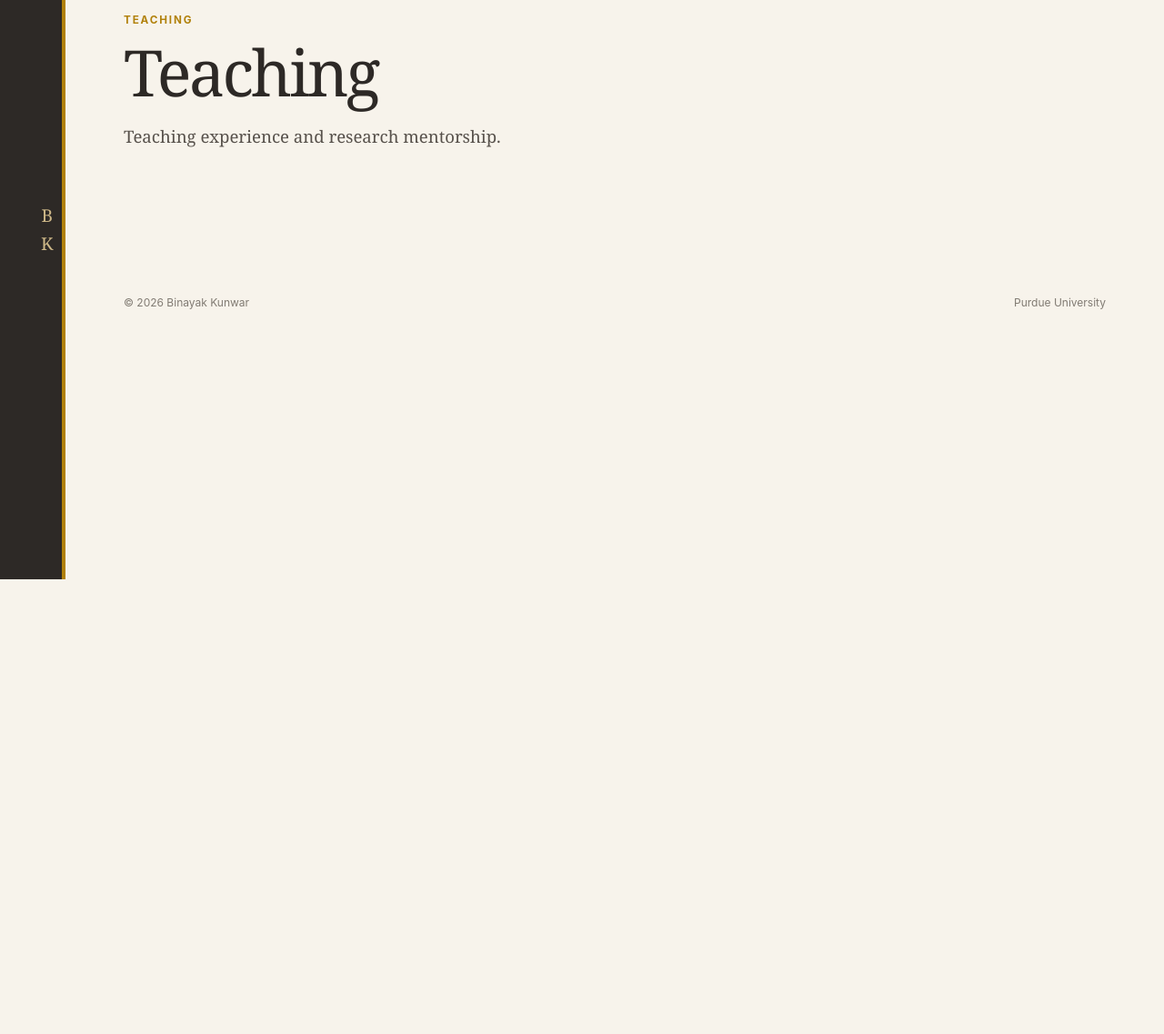
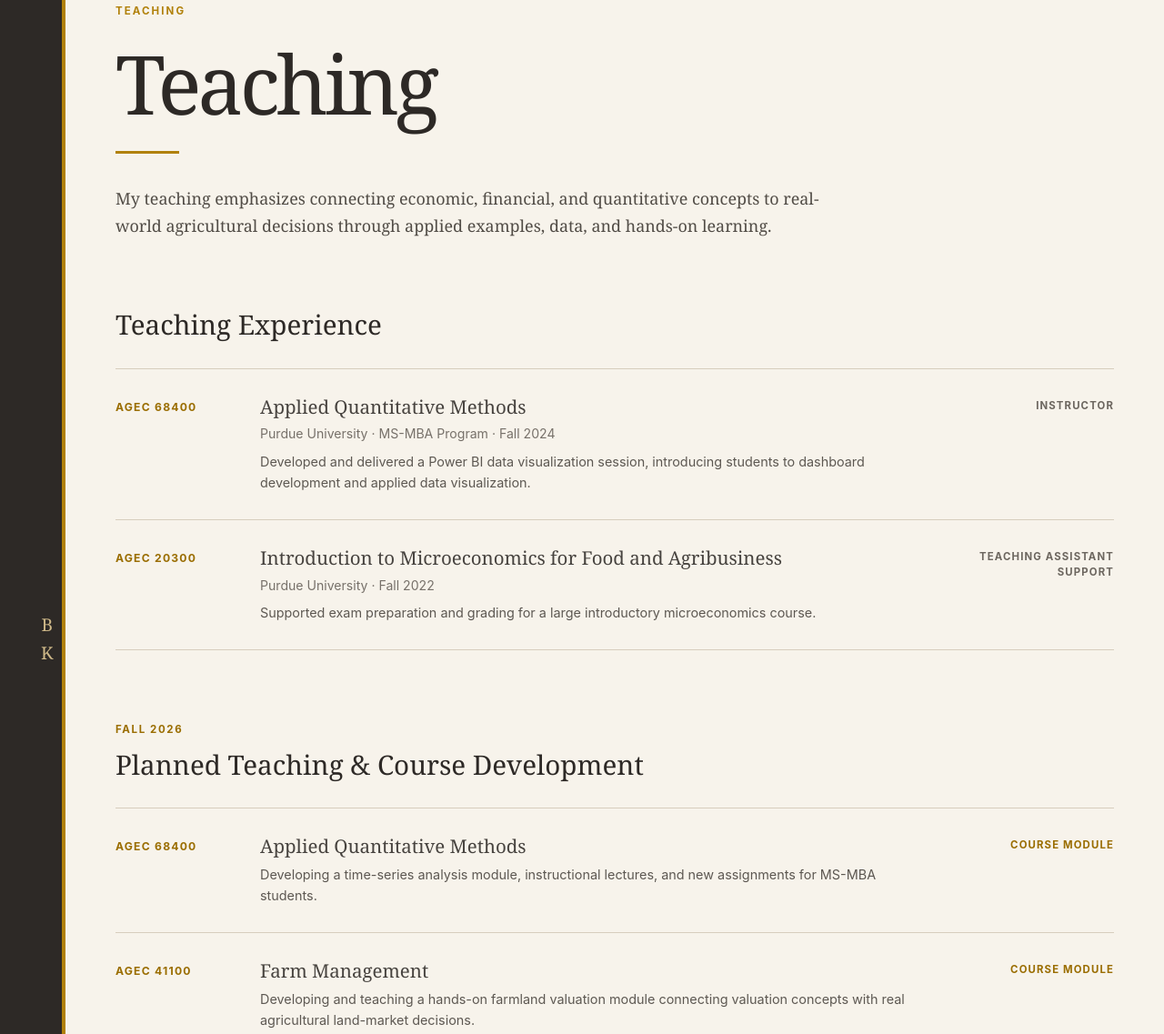
Before and after one commit to binayakkunwar/binayakkunwar.github.io, a plain HTML site: page teaching.html in a window 1280 px wide. Shown: the part 163-1300 px from the top of the page at 91% size. Before the commit the page ends 800 px from the top, so only its background shows below. Drawn offline with Linux system fonts and the light colour scheme.

Commit message:
Revise teaching.html for improved content and structure
Updated the teaching.html file to enhance structure and content, including teaching experience and future course development sections.

```diff
--- a/teaching.html
+++ b/teaching.html
@@ -1 +1,304 @@
-<!doctype html><html lang="en"><head><meta charset="utf-8"><meta name="viewport" content="width=device-width,initial-scale=1"><title>Teaching | Binayak Kunwar</title><link rel="stylesheet" href="styles.css"></head><body><div class="site"><aside class="rail"><div class="rail-mark"></div></aside><div class="main"><header class="header"><a class="brand" href="/">Binayak Kunwar</a><nav class="nav"><a href="about.html">About</a><a href="Binayak_CV%20(1).pdf">CV</a><a href="research.html">Research</a><a href="outreach.html">Outreach</a><a class="active" href="teaching.html">Teaching</a></nav></header><main class="inner"><p class="eyebrow">Teaching</p><h1 class="page-title">Teaching</h1><p class="page-lead">Teaching experience and research mentorship.</p></main><footer class="footer"><span>© 2026 Binayak Kunwar</span><span>Purdue University</span></footer></div></div></body></html>
+<!doctype html>
+<html lang="en">
+
+<head>
+  <meta charset="utf-8">
+  <meta name="viewport" content="width=device-width, initial-scale=1">
+
+  <title>Teaching | Binayak Kunwar</title>
+
+  <link rel="stylesheet" href="styles.css?v=9">
+</head>
+
+
+<body>
+
+  <div class="site">
+
+
+    <!-- LEFT RAIL -->
+    <aside class="rail" aria-hidden="true">
+      <div class="rail-mark"></div>
+    </aside>
+
+
+    <div class="main">
+
+
+      <!-- HEADER -->
+      <header class="header">
+
+        <a class="brand" href="/">
+          Binayak Kunwar
+        </a>
+
+
+        <nav class="nav">
+
+          <a href="about.html">
+            About
+          </a>
+
+          <a href="Binayak_CV%20(1).pdf"
+             target="_blank">
+            CV
+          </a>
+
+          <a href="research.html">
+            Research
+          </a>
+
+          <a href="outreach.html">
+            Outreach
+          </a>
+
+          <a class="active" href="teaching.html">
+            Teaching
+          </a>
+
+        </nav>
+
+      </header>
+
+
+
+      <!-- TEACHING PAGE -->
+      <main class="teaching-page">
+
+
+        <!-- INTRO -->
+        <section class="teaching-intro">
+
+          <p class="teaching-eyebrow">
+            Teaching
+          </p>
+
+          <h1 class="teaching-heading">
+            Teaching
+          </h1>
+
+          <div class="teaching-rule"></div>
+
+          <p class="teaching-description">
+            My teaching emphasizes connecting economic, financial, and
+            quantitative concepts to real-world agricultural decisions through
+            applied examples, data, and hands-on learning.
+          </p>
+
+        </section>
+
+
+
+        <!-- ==================================================
+             TEACHING EXPERIENCE
+             ================================================== -->
+
+        <section class="teaching-section">
+
+          <h2 class="teaching-section-title">
+            Teaching Experience
+          </h2>
+
+
+          <!-- AGEC 684 -->
+          <article class="teaching-row">
+
+            <div class="teaching-course">
+              AGEC 68400
+            </div>
+
+            <div class="teaching-content">
+
+              <h3 class="teaching-title">
+                Applied Quantitative Methods
+              </h3>
+
+              <p class="teaching-meta">
+                Purdue University · MS-MBA Program · Fall 2024
+              </p>
+
+              <p class="teaching-detail">
+                Developed and delivered a Power BI data visualization session,
+                introducing students to dashboard development and applied data
+                visualization.
+              </p>
+
+            </div>
+
+            <div class="teaching-role">
+              Instructor
+            </div>
+
+          </article>
+
+
+
+          <!-- AGEC 203 -->
+          <article class="teaching-row">
+
+            <div class="teaching-course">
+              AGEC 20300
+            </div>
+
+            <div class="teaching-content">
+
+              <h3 class="teaching-title">
+                Introduction to Microeconomics for Food and Agribusiness
+              </h3>
+
+              <p class="teaching-meta">
+                Purdue University · Fall 2022
+              </p>
+
+              <p class="teaching-detail">
+                Supported exam preparation and grading for a large introductory
+                microeconomics course.
+              </p>
+
+            </div>
+
+            <div class="teaching-role">
+              Teaching Assistant Support
+            </div>
+
+          </article>
+
+        </section>
+
+
+
+        <!-- ==================================================
+             FALL 2026
+             ================================================== -->
+
+        <section class="teaching-section teaching-future">
+
+          <div class="teaching-section-header">
+
+            <div>
+
+              <p class="teaching-small-label">
+                Fall 2026
+              </p>
+
+              <h2 class="teaching-section-title">
+                Planned Teaching &amp; Course Development
+              </h2>
+
+            </div>
+
+          </div>
+
+
+
+          <!-- AGEC 684 -->
+          <article class="teaching-row">
+
+            <div class="teaching-course">
+              AGEC 68400
+            </div>
+
+            <div class="teaching-content">
+
+              <h3 class="teaching-title">
+                Applied Quantitative Methods
+              </h3>
+
+              <p class="teaching-detail">
+                Developing a time-series analysis module, instructional
+                lectures, and new assignments for MS-MBA students.
+              </p>
+
+            </div>
+
+            <div class="teaching-role planned">
+              Course Module
+            </div>
+
+          </article>
+
+
+
+          <!-- AGEC 411 -->
+          <article class="teaching-row">
+
+            <div class="teaching-course">
+              AGEC 41100
+            </div>
+
+            <div class="teaching-content">
+
+              <h3 class="teaching-title">
+                Farm Management
+              </h3>
+
+              <p class="teaching-detail">
+                Developing and teaching a hands-on farmland valuation module
+                connecting valuation concepts with real agricultural land-market
+                decisions.
+              </p>
+
+            </div>
+
+            <div class="teaching-role planned">
+              Course Module
+            </div>
+
+          </article>
+
+
+
+          <!-- AGEC 261 -->
+          <article class="teaching-row">
+
+            <div class="teaching-course">
+              AGEC 26100
+            </div>
+
+            <div class="teaching-content">
+
+              <h3 class="teaching-title">
+                Strategy and AI in Society, Markets, and Decision Systems
+              </h3>
+
+              <p class="teaching-detail">
+                Developing an artificial intelligence module focused on the use
+                of AI in economic, market, and decision-making applications.
+              </p>
+
+            </div>
+
+            <div class="teaching-role planned">
+              Course Module
+            </div>
+
+          </article>
+
+        </section>
+
+
+      </main>
+
+
+
+      <!-- FOOTER -->
+      <footer class="footer">
+
+        <span>
+          © 2026 Binayak Kunwar
+        </span>
+
+        <span>
+          Purdue University
+        </span>
+
+      </footer>
+
+
+    </div>
+
+  </div>
+
+</body>
+
+</html>
```
